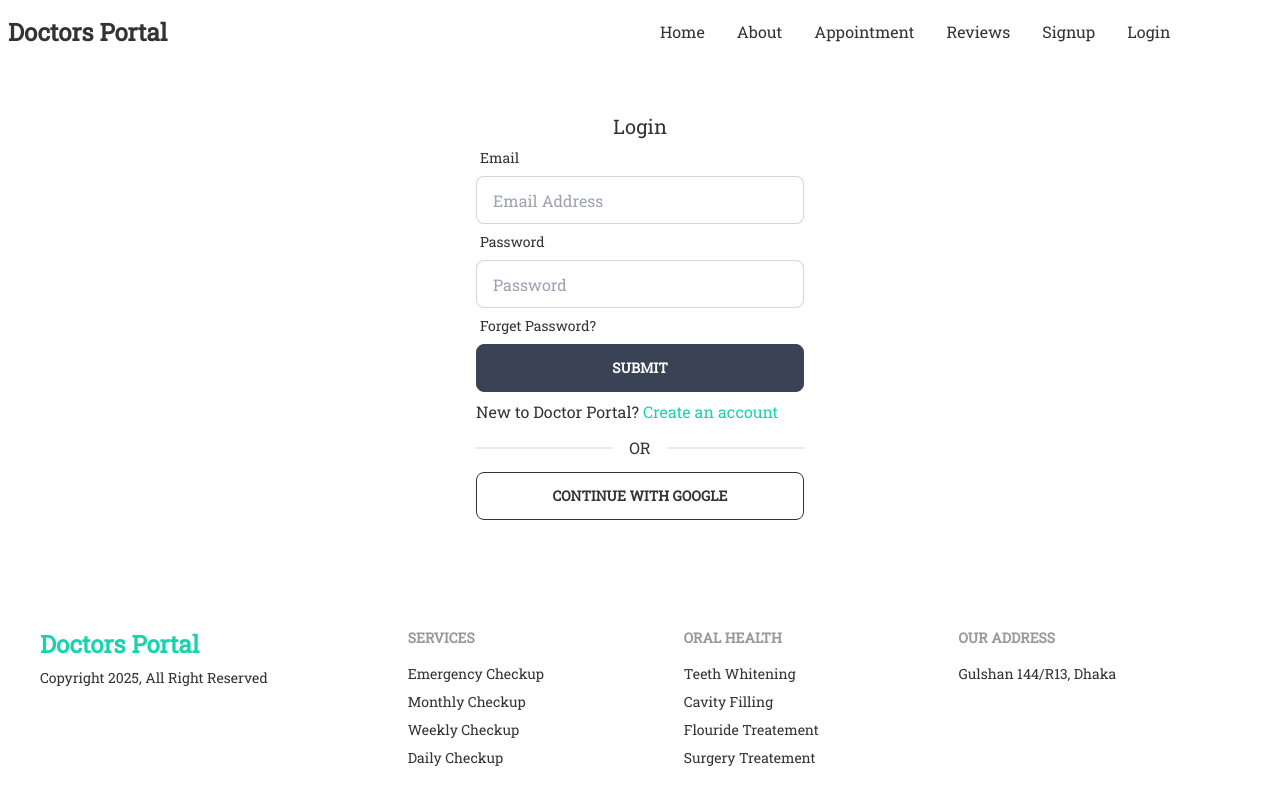
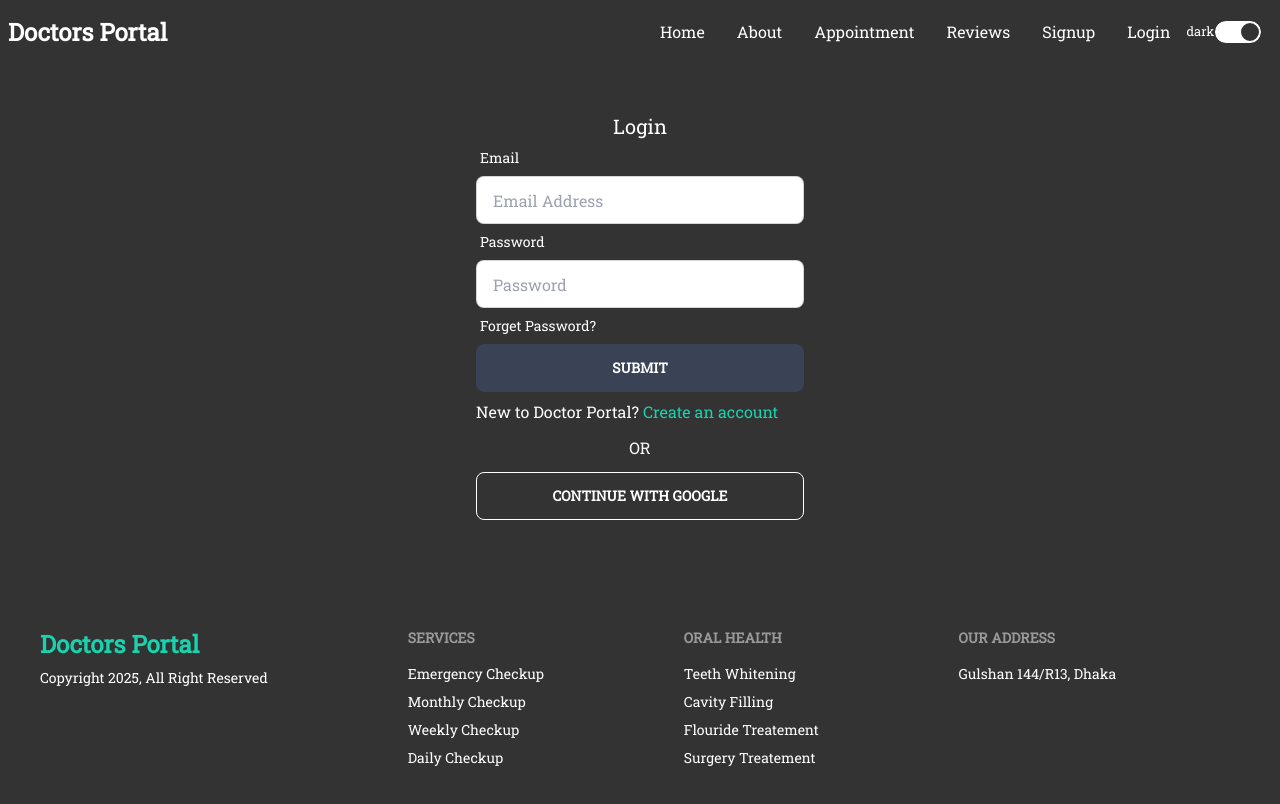
Before and after one commit to yeasinbinali/doctor-portal, a React (Create React App) app: page /login in a window 1280 px wide. Shown: the top 804 px of the page. Built offline with nearby package versions, Linux system fonts and the light colour scheme; no server answers; a web font is replaced by a local one.

Commit message:
toggle button setup

```diff
--- a/package.json
+++ b/package.json
@@ -17,6 +17,7 @@
     "react-router-dom": "^6.10.0",
     "react-scripts": "5.0.1",
     "react-simple-typewriter": "^5.0.1",
+    "react-switch": "^7.0.0",
     "web-vitals": "^2.1.4"
   },
   "scripts": {
--- a/src/App.js
+++ b/src/App.js
@@ -1,14 +1,14 @@
 import { RouterProvider } from "react-router";
 import { router } from "./routes/Route/Route";
-import { Toaster } from 'react-hot-toast';
-
+import { Toaster } from "react-hot-toast";
 
 function App() {
   return (
-    <div className='container mx-auto md:p-0 p-3'>
-      <RouterProvider router = {router}></RouterProvider>
-      <Toaster></Toaster>
-    </div>
+      <div className='md:p-0 p-3'>
+        <RouterProvider router={router}></RouterProvider>
+        <Toaster></Toaster>
+      </div>
+
   );
 }
 
--- /dev/null
+++ b/src/layout/Main.css
@@ -0,0 +1,17 @@
+#light {
+  background-color: #fff;
+}
+
+#dark {
+  background-color: #333;
+  color: #fff;
+}
+
+#dark .google-btn {
+  color: #fff;
+  border: 1px solid #fff;
+}
+
+#dark span {
+  color: #fff;
+}
--- a/src/layout/Main.js
+++ b/src/layout/Main.js
@@ -1,16 +1,29 @@
-import React from 'react';
-import { Outlet } from 'react-router';
-import Footer from '../shared/Footer/Footer';
-import Navbar from '../shared/Navbar/Navbar';
+import React from "react";
+import "./Main.css";
+import { Outlet } from "react-router";
+import Footer from "../shared/Footer/Footer";
+import Navbar from "../shared/Navbar/Navbar";
+import { createContext, useState } from "react";
+
+export const ThemeContext = createContext(null);
 
 const Main = () => {
-    return (
-        <div>
-            <Navbar></Navbar>
-            <Outlet></Outlet>
-            <Footer></Footer>
+  const [theme, setTheme] = useState("dark");
+
+  const toggleTheme = () => {
+    setTheme((current) => (current === "light" ? "dark" : "light"));
+  };
+  return (
+    <ThemeContext.Provider value={{ theme, toggleTheme }}>
+      <div id={theme}>
+        <div className="container mx-auto">
+          <Navbar theme={theme} toggleTheme={toggleTheme}></Navbar>
+          <Outlet></Outlet>
+          <Footer></Footer>
         </div>
-    );
+      </div>
+    </ThemeContext.Provider>
+  );
 };
 
 export default Main;
--- a/src/pages/Login/Login.js
+++ b/src/pages/Login/Login.js
@@ -103,7 +103,7 @@ const Login = () => {
           </Link>
         </p>
         <div className="divider">OR</div>
-        <button onClick={handleGoogle} className="btn btn-outline w-full">CONTINUE WITH GOOGLE</button>
+        <button onClick={handleGoogle} className="btn btn-outline w-full google-btn">CONTINUE WITH GOOGLE</button>
       </div>
     </div>
   );
--- a/src/pages/Signup/Signup.js
+++ b/src/pages/Signup/Signup.js
@@ -10,7 +10,7 @@ const Signup = () => {
     handleSubmit,
     formState: { errors },
   } = useForm();
-  const { createUser, updateUser, signInWithGoogle } = useContext(AuthContext);
+  const { createUser, updateUser } = useContext(AuthContext);
   const [signupError, setSignupError] = useState("");
   const navigate = useNavigate();
 
@@ -36,16 +36,6 @@ const Signup = () => {
         setSignupError(errorMessage);
       });
   };
-
-  const handleGoogle = () => {
-    signInWithGoogle()
-    .then(result => {
-      const user = result.user;
-      console.log(user);
-      navigate('/');
-    })
-    .catch(error => console.error(error));
-  }
 
   return (
     <div className="container text-center">
@@ -114,7 +104,7 @@ const Signup = () => {
               </small>
             )}
           </div>
-          <input className="btn btn-accent w-full text-white" type="submit" />
+          <input className="btn btn-accent w-full text-white mt-4" type="submit" />
           {signupError && (
             <p className="text-red-600 text-center">{signupError}</p>
           )}
@@ -125,8 +115,6 @@ const Signup = () => {
             Login
           </Link>
         </p>
-        <div className="divider">OR</div>
-        <button onClick={handleGoogle} className="btn btn-outline w-full">CONTINUE WITH GOOGLE</button>
       </div>
     </div>
   );
--- a/src/shared/Navbar/Navbar.js
+++ b/src/shared/Navbar/Navbar.js
@@ -2,15 +2,17 @@ import React, { useContext } from "react";
 import { Link, useNavigate } from "react-router-dom";
 import { AuthContext } from "../../contexts/UserContext";
 
-const Navbar = () => {
+const Navbar = ({ theme, toggleTheme }) => {
   const { user, logOut } = useContext(AuthContext);
   const navigate = useNavigate();
+
   const handleLogout = () => {
     logOut()
       .then(() => {})
       .catch((error) => console.error(error));
-      navigate('/');
+    navigate("/");
   };
+
   const menuItems = (
     <React.Fragment>
       <li>
@@ -44,10 +46,12 @@ const Navbar = () => {
           </li>
         </>
       )}
+        <small className='my-auto'>{theme === "light" ? "light" : "dark"}</small>
+        <input type="checkbox" onChange={toggleTheme} className="toggle my-auto" checked={theme === 'dark'} />
     </React.Fragment>
   );
   return (
-    <div className="navbar bg-base-100">
+    <div className="navbar">
       <div className="navbar-start">
         <div className="dropdown">
           <label tabIndex={0} className="btn btn-ghost lg:hidden">
@@ -68,7 +72,7 @@ const Navbar = () => {
           </label>
           <ul
             tabIndex={0}
-            className="menu menu-compact dropdown-content mt-3 p-2 shadow bg-base-100 rounded-box w-52"
+            className="menu menu-compact dropdown-content mt-3 p-2 shadow rounded-box w-52"
           >
             {menuItems}
           </ul>
```
Also changed, not shown: src/App.css (deleted, +0 -38 lines), 1 other file (tests, documents, lock files or other folders).
